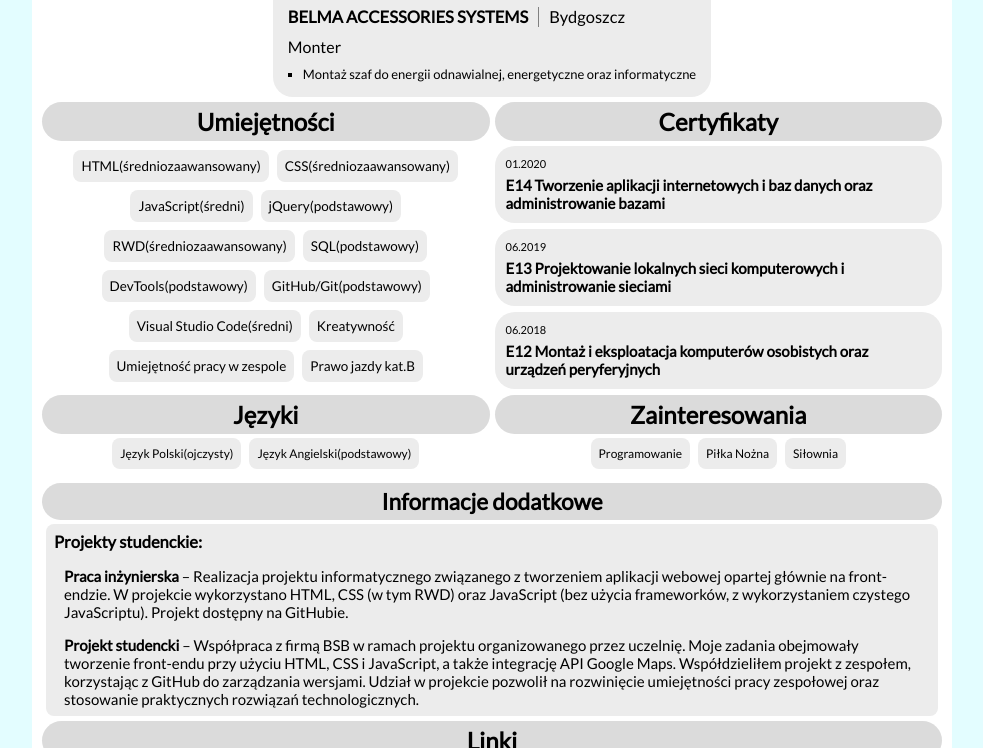
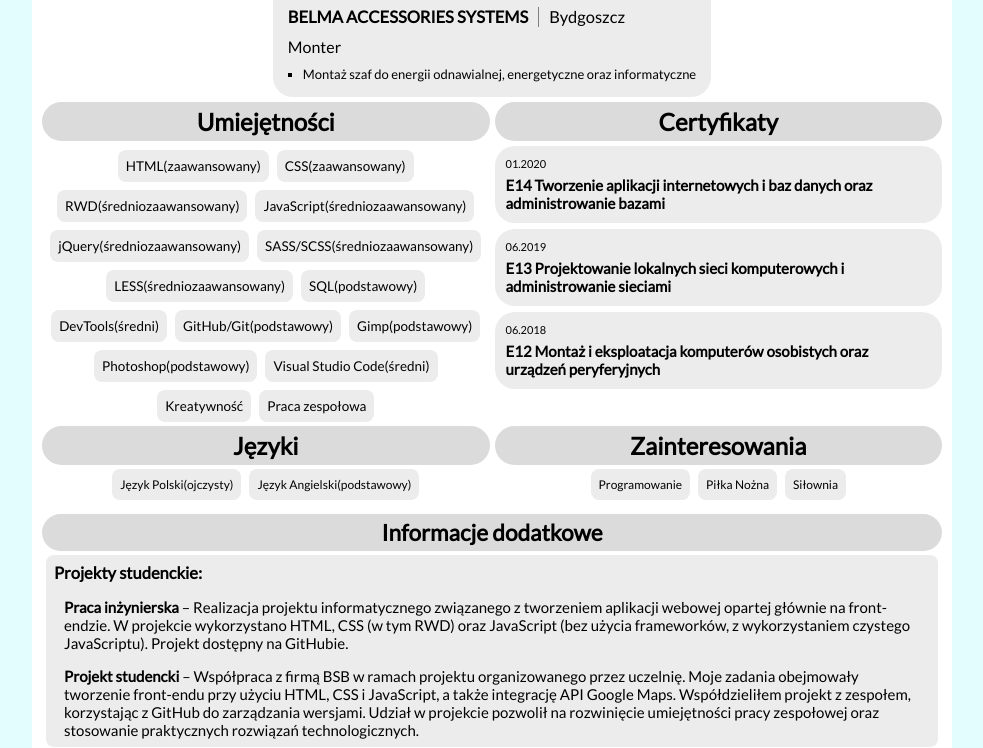
Before and after one commit to aJpaRmp/Curriculum-vitae, a plain HTML site: page HTML/index.html in a window 1280 px wide. Shown: the part 768-1516 px from the top of the page, without its empty margins (148-1131 px from the left). Drawn offline with Linux system fonts and the light colour scheme.

Commit message:
Update index.html

```diff
--- a/HTML/index.html
+++ b/HTML/index.html
@@ -154,18 +154,22 @@
         <section id="skills">
           <h2>Umiejętności</h2>
           <ul>
-            <li>HTML(średniozaawansowany)</li>
-            <li>CSS(średniozaawansowany)</li>
-            <li>JavaScript(średni)</li>
-            <li>jQuery(podstawowy)</li>
+            <li>HTML(zaawansowany)</li>
+            <li>CSS(zaawansowany)</li>
             <li>RWD(średniozaawansowany)</li>
+            <li>JavaScript(średniozaawansowany)</li>
+            <li>jQuery(średniozaawansowany)</li>
+            <li>SASS/SCSS(średniozaawansowany)</li>
+            <li>LESS(średniozaawansowany)</li>
             <li>SQL(podstawowy)</li>
-            <li>DevTools(podstawowy)</li>
+            <li>DevTools(średni)</li>
             <li>GitHub/Git(podstawowy)</li>
+            <li>Gimp(podstawowy)</li>
+            <li>Photoshop(podstawowy)</li>
             <li>Visual Studio Code(średni)</li>
             <li>Kreatywność</li>
-            <li>Umiejętność pracy w zespole</li>
-            <li>Prawo jazdy kat.B</li>
+            <li>Praca zespołowa</li>
+            <!-- <li>Prawo jazdy kat.B</li> -->
           </ul>
         </section>
         <section id="certificates">
```
